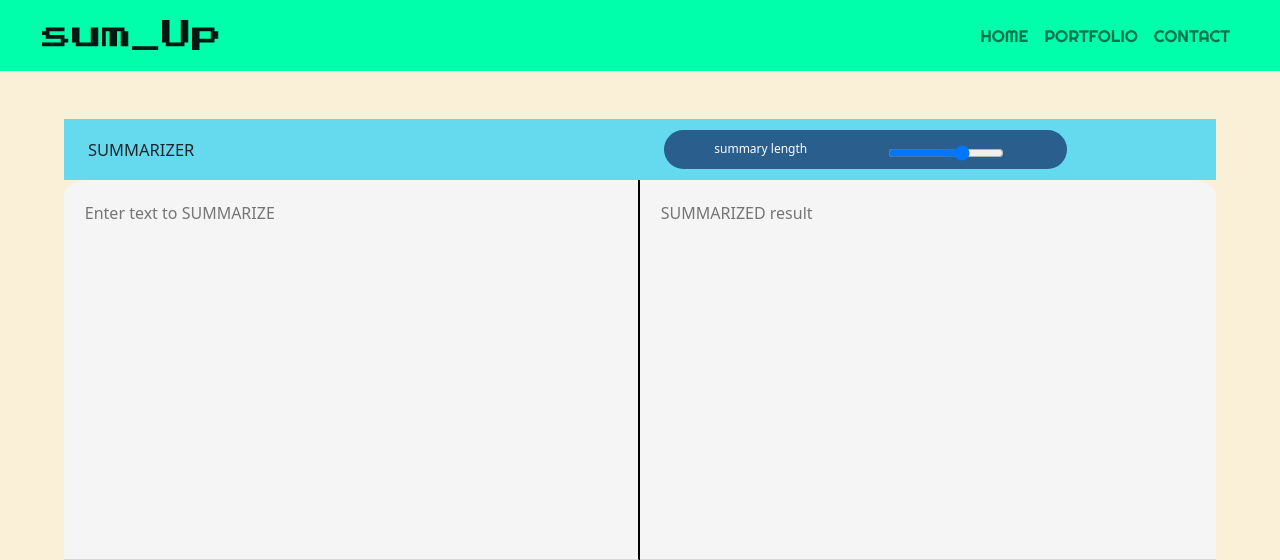
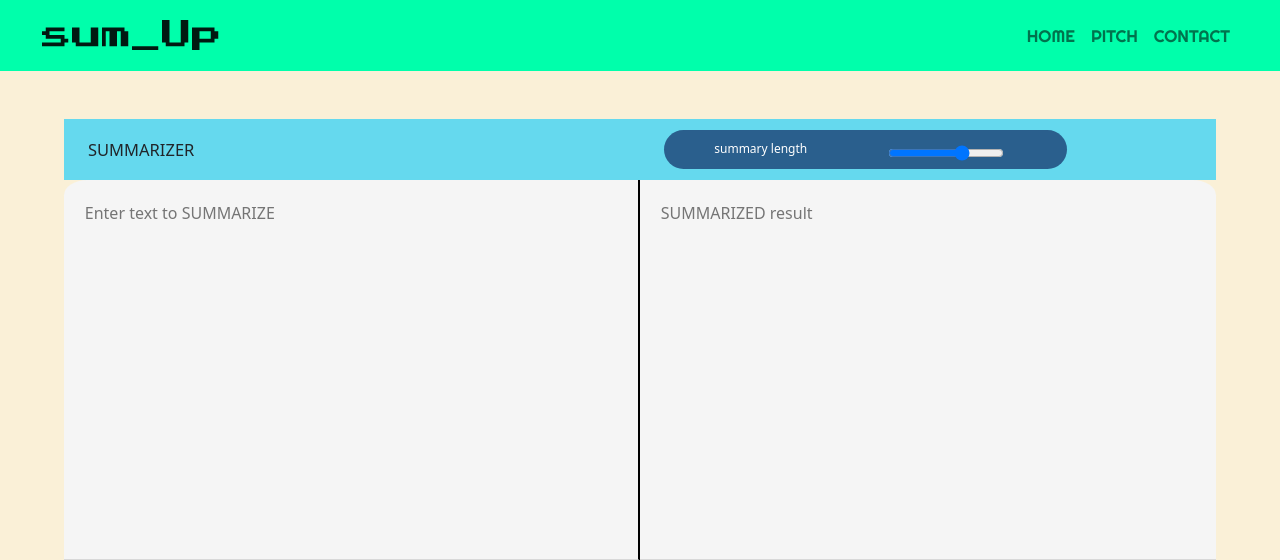
Before and after one commit to khatamirock/summarizer, a Flask app: page /sumup in a window 1280 px wide. Shown: the top 560 px of the page. Run offline with Flask 2, Linux system fonts and the light colour scheme; some web fonts are replaced.

Commit message:
PITCH ADDED

```diff
--- a/templates/sumup.html
+++ b/templates/sumup.html
@@ -44,7 +44,7 @@
                         <a class="nav-link" aria-current="page" href="http://test-summ.herokuapp.com/info">HOME</a>
                     </li>
                     <li class="nav-item">
-                        <a class="nav-link" href="https://khatamirock.github.io/portfolioWeb/">PORTFOLIO</a>
+                        <a class="nav-link" href="https://test-summ.herokuapp.com/">PITCH</a>
                     </li>
                     <li class="nav-item">
                         <a class="nav-link" href="#contact">CONTACT</a>
```
